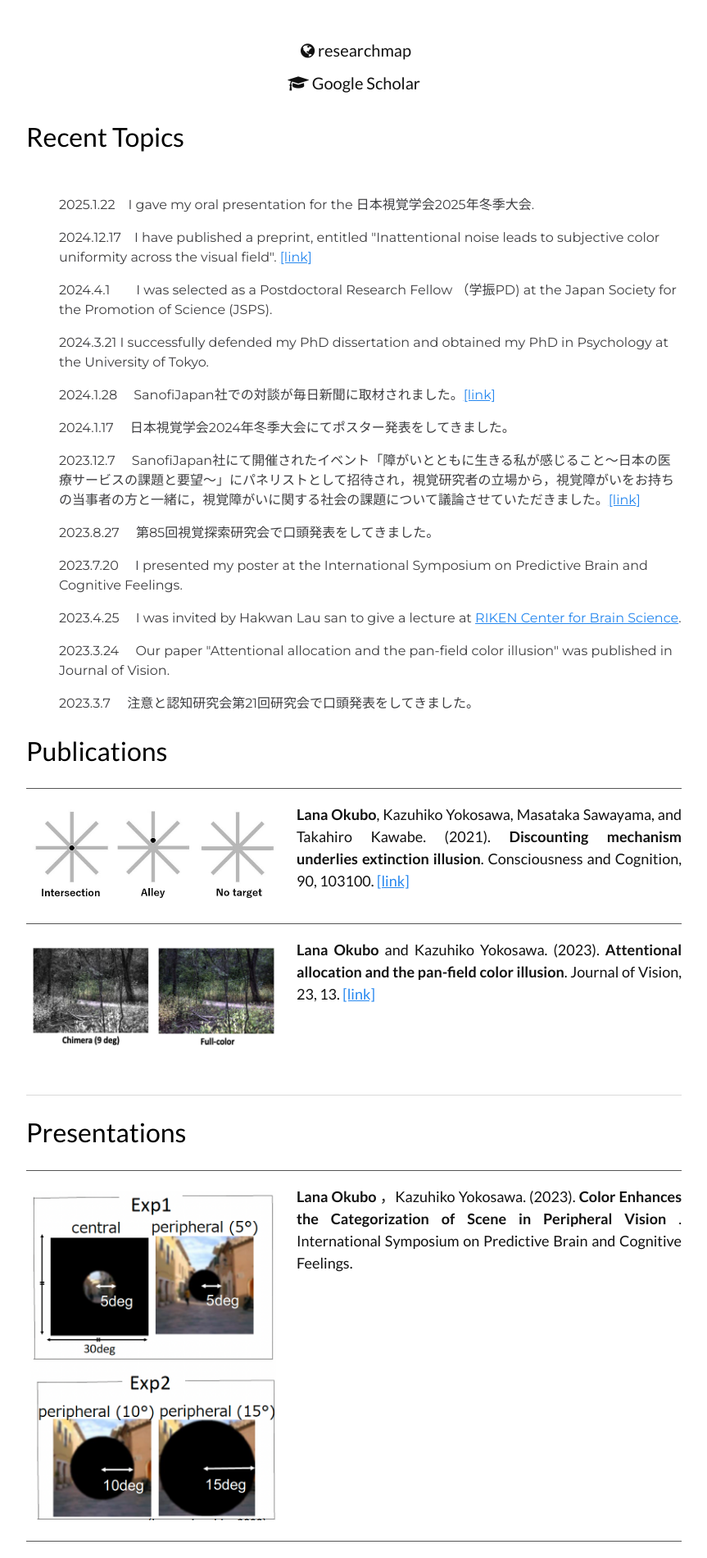
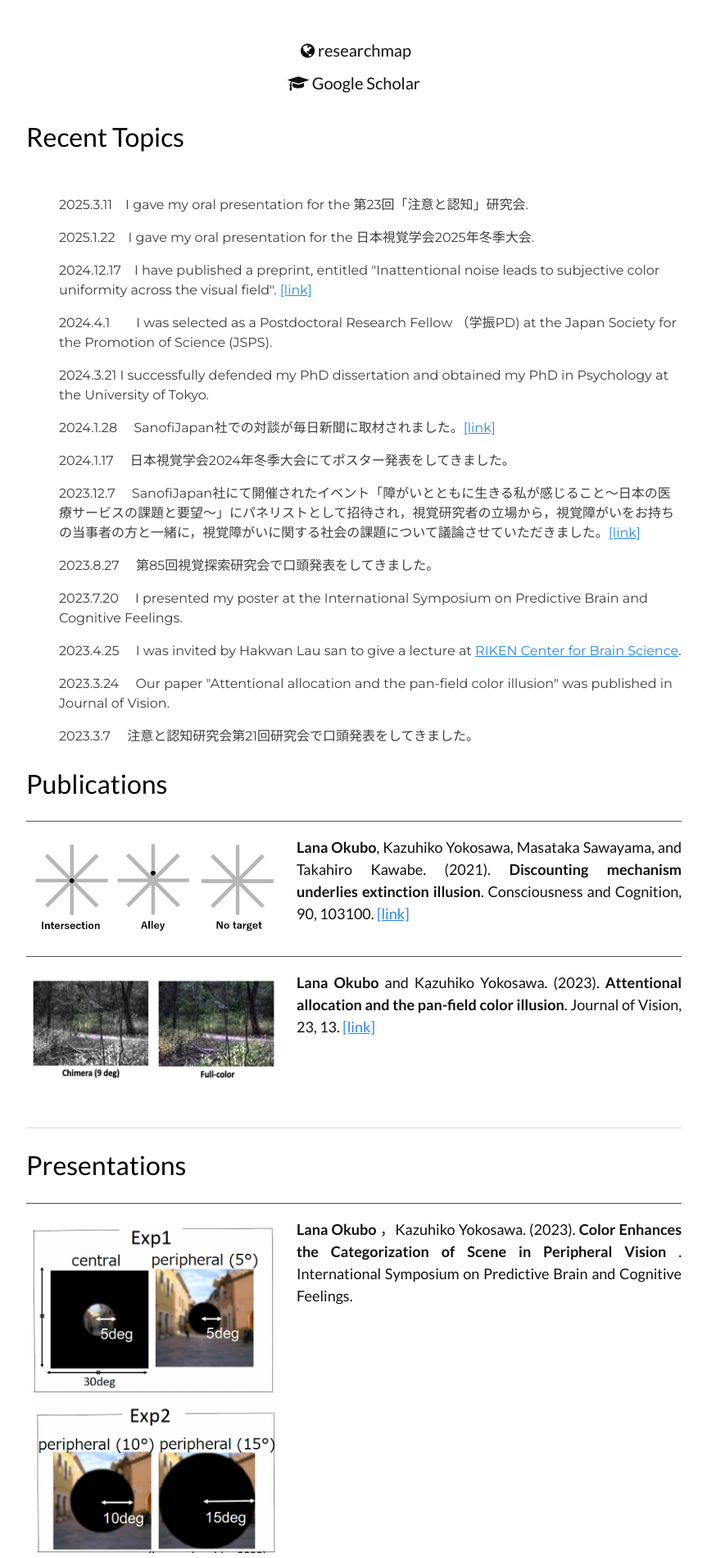
Before and after one commit to LNOKB/lnokb.github.io, a Jekyll site: the page built from index.html, in a window 1280 px wide. Shown: the part 788-2688 px from the top of the page at 82% size, without its empty margins (208-1071 px from the left). Built offline with Jekyll 4.4.1, drawn with Linux system fonts in a browser that asks for light colours.

Commit message:
Update index.html

```diff
--- a/index.html
+++ b/index.html
@@ -45,6 +45,10 @@ layout: home-page
   <div class="news-container" align="left">
     <ul>
 
+
+      <p class="subtitle">
+        2025.3.11　I gave my oral presentation for the 第23回「注意と認知」研究会.
+      </p>
 
       <p class="subtitle">
         2025.1.22　I gave my oral presentation for the 日本視覚学会2025年冬季大会.
```
